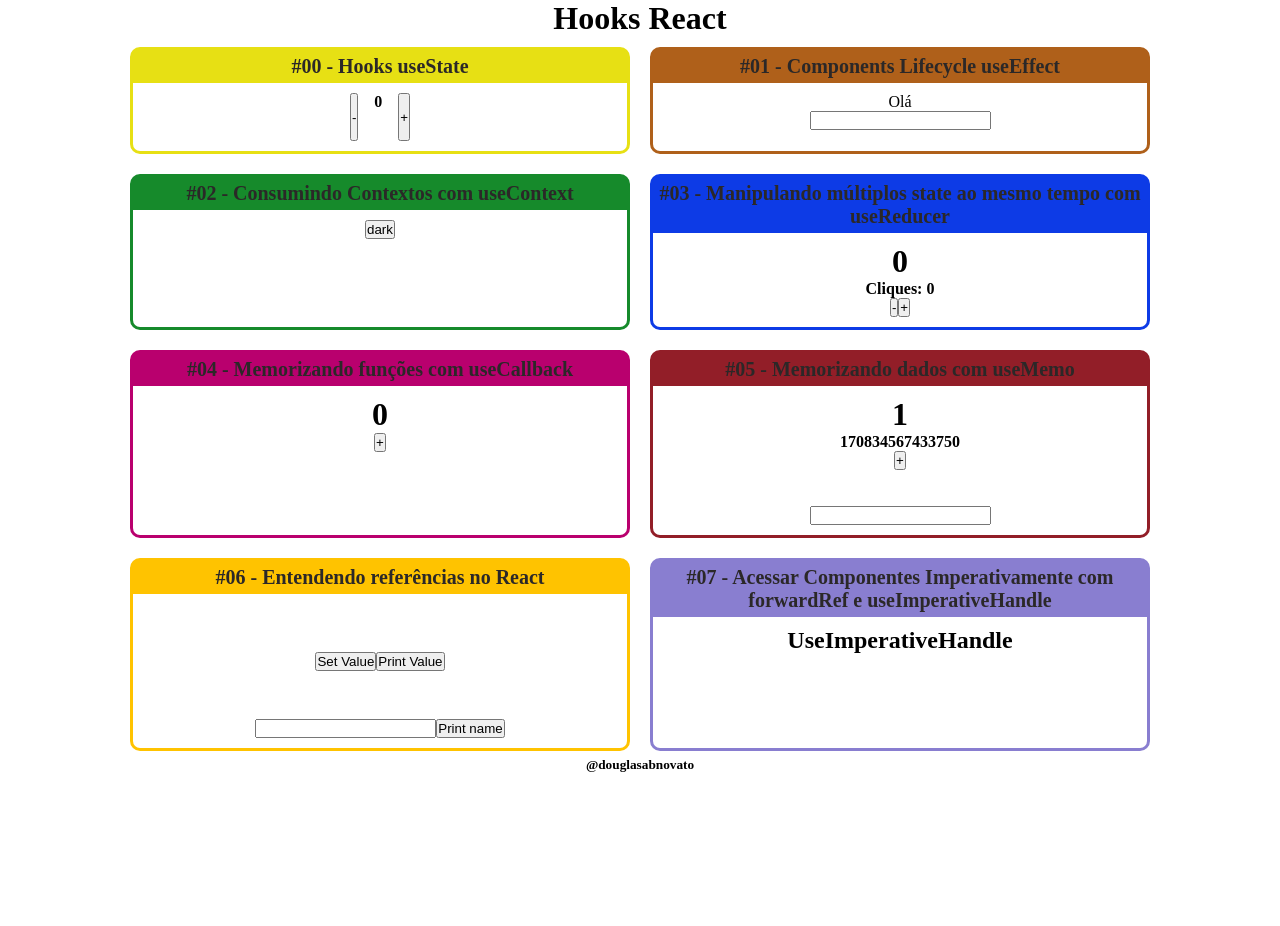
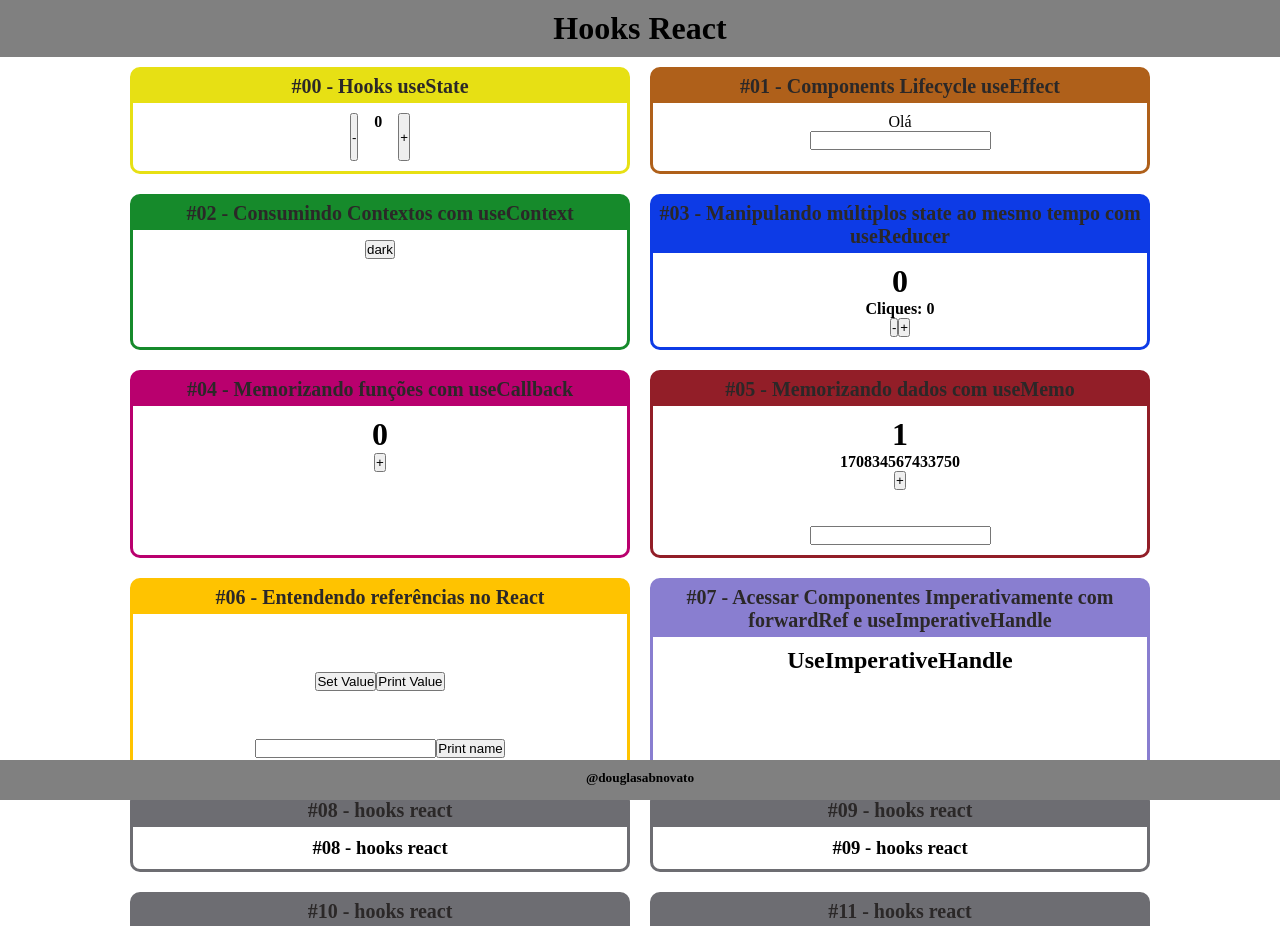
Before and after one commit to douglasabnovato/react-hooks-handbook, a React (Create React App) app: page / in a window 1280 px wide. Shown: the top 926 px of the page. Before the commit the page ends 800 px from the top, so only its background shows below. Built offline with nearby package versions, Linux system fonts and the light colour scheme.

Commit message:
header and footer

```diff
--- a/src/App.js
+++ b/src/App.js
@@ -15,7 +15,7 @@ import UseImperativeHandle from "./components/UseImperativeHandle";
 export default function App(props) {
   return (
     <div className="App">
-      <h1>Hooks React</h1>
+      <h1 className="TitleTop">Hooks React</h1>
       <div className="Cards">
         <Card titulo="#00 - Hooks useState" color="#E7E014">
           <UseState />
@@ -53,6 +53,30 @@ export default function App(props) {
         >
           <UseImperativeHandle />
         </Card>
+        <Card
+          titulo="#08 - hooks react"
+          color="#6D6D72"
+        >
+          <h3>#08 - hooks react</h3>
+        </Card>
+        <Card
+          titulo="#09 - hooks react"
+          color="#6D6D72"
+        >
+          <h3>#09 - hooks react</h3>
+        </Card>
+        <Card
+          titulo="#10 - hooks react"
+          color="#6D6D72"
+        >
+          <h3>#10 - hooks react</h3>
+        </Card>
+        <Card
+          titulo="#11 - hooks react"
+          color="#6D6D72"
+        >
+          <h3>#11 - hooks react</h3>
+        </Card>
       </div>
       <h5>@douglasabnovato</h5>
     </div>
--- a/src/styles/App.css
+++ b/src/styles/App.css
@@ -9,9 +9,26 @@
     text-align: center;
 }
 
+.App .TitleTop {
+    padding: 10px 10px 10px 10px;
+    top: 0;
+    width: 100%;
+    background: grey;
+}
+
 .App .Cards {
+    top: 40px;
     height: 90vh;
     display: flex;
     justify-content: center;
     flex-wrap: wrap;
 }
+
+.App h5 {
+    position: fixed;
+    padding: 10px 10px 0px 10px;
+    bottom: 0;
+    width: 100%;
+    height: 40px;
+    background: grey;
+}
```
